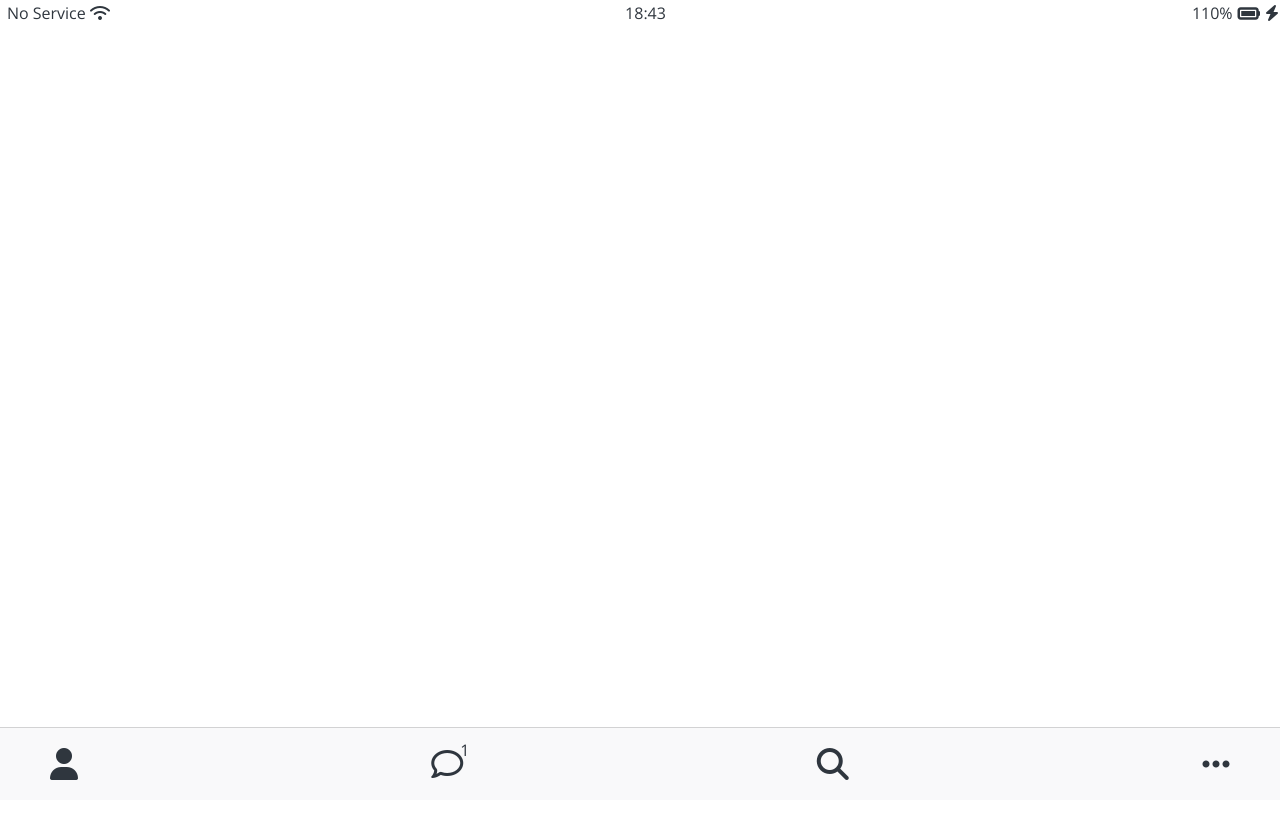
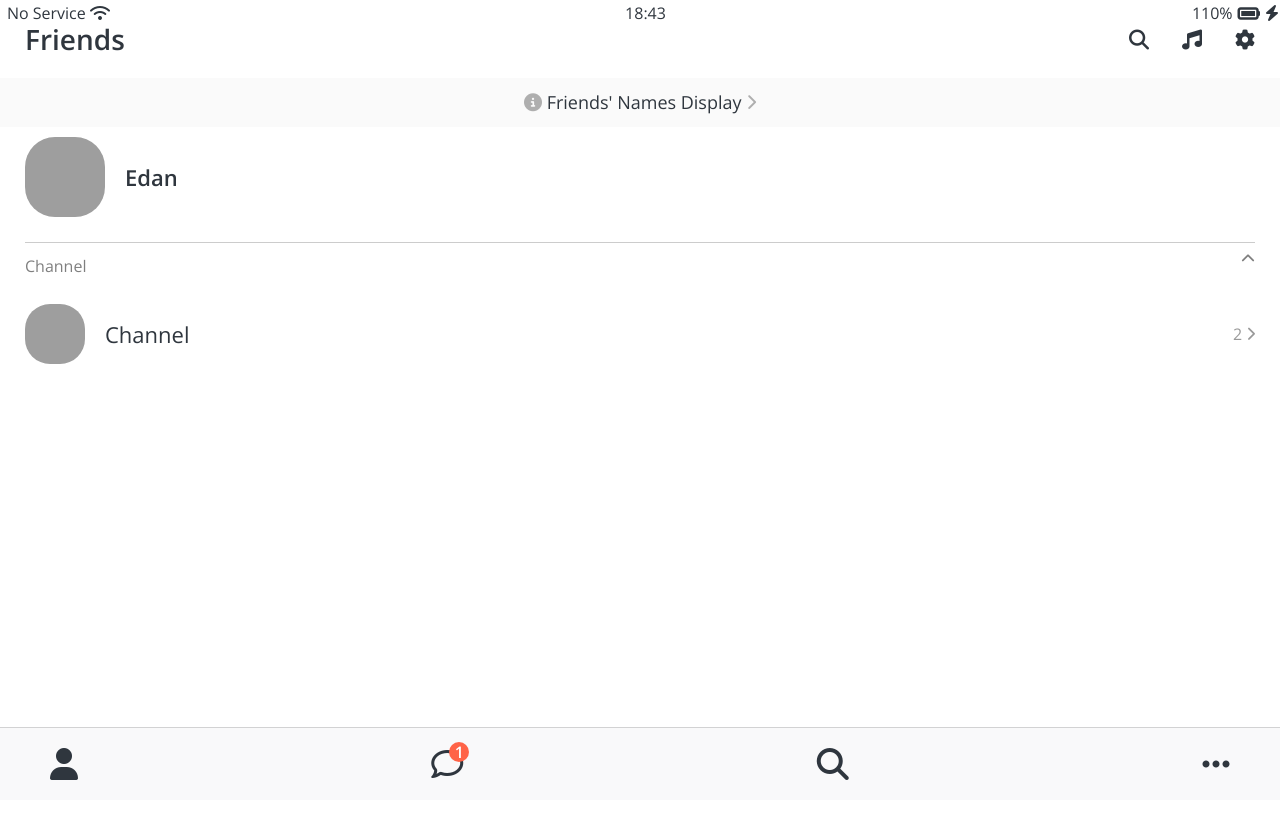
Before and after one commit to Edan98/kokoa-clone-2020, a plain HTML site: page friends.html in a window 1280 px wide. Shown: the top 818 px of the page. Drawn offline with nearby package versions, Linux system fonts and the light colour scheme; grey boxes are pictures that could not be loaded.

Commit message:
Update friends.html

```diff
--- a/friends.html
+++ b/friends.html
@@ -24,7 +24,60 @@
         <i class="fas fa-bolt"></i>
       </div>
     </div>
+    <header class="screen-header">
+      <h1 class="screen-header__title">Friends</h1>
+      <div class="screen-header__icons">
+        <span><i class="fas fa-search fa-lg"></i></span>
+        <span><i class="fas fa-music fa-lg"></i></span>
+        <span><i class="fas fa-cog fa-lg"></i></span>
+      </div>
+    </header>
+    <a id="friends-display-link">
+      <i class="fas fa-info-circle"></i>
+      Friends' Names Display
+      <i class="fas fa-chevron-right fa-sm"></i>
+    </a>
 
+    <main class="friends-screen">
+      <div class="user-component">
+        <div class="user-component__column">
+          <img
+            src="https://pbs.twimg.com/profile_images/57843963/BATMAN3_400x400.png"
+            class="user-component__avatar user-component__avatar--xl"
+          />
+          <div class="user-component__text">
+            <h4 class="user-component__title">Edan</h4>
+            <!-- <h6 class="user-component__subtitle">this text whatever</h6> -->
+          </div>
+        </div>
+        <div class="user-component__column"></div>
+      </div>
+      <div class="friends-screen__channel">
+        <div class="friends-screen__channel-header">
+          <span>Channel</span>
+          <i class="fas fa-chevron-up fa-sm"></i>
+        </div>
+      </div>
+      <div class="user-component">
+        <div class="user-component__column">
+          <img
+            src="https://pbs.twimg.com/profile_images/57843963/BATMAN3_400x400.png"
+            class="user-component__avatar user-component__avatar--sm"
+          />
+          <div class="user-component__text">
+            <h4 class="user-component__title user-component__title--not-bold">Channel</h4>
+            <!-- <h6 class="user-component__subtitle">this text whatever</h6> -->
+          </div>
+        </div>
+        <div class="user-component__column">
+          <div>
+          <span>2</span>
+          <i class="fas fa-chevron-right fa-sm"></i>
+          </div>
+        </div>
+      </div>
+      </div>
+    </main>
     <nav class="nav">
       <ul class="nav__ul">
         <li class="nav__btn">
@@ -33,19 +86,22 @@
           ></a>
         </li>
         <li class="nav__btn">
-          <span class="nav__notification">1</span>
-          <a class="nav__link" href="#"><i class="far fa-comment fa-2x"></i></a>
+          <span class="nav__notification badge">1</span>
+          <a class="nav__link" href="chats.html"><i class="far fa-comment fa-2x"></i></a>
         </li>
         <li class="nav__btn">
-          <a class="nav__link" href="#"><i class="fas fa-search fa-2x"></i></a>
+          <a class="nav__link" href="find.html"><i class="fas fa-search fa-2x"></i></a>
         </li>
         <li class="nav__btn">
-          <a class="nav__link" href="#"
+          <a class="nav__link" href="more.html"
             ><i class="fas fa-ellipsis-h fa-2x"></i
           ></a>
         </li>
       </ul>
     </nav>
+    <div id="splash-screen">
+      <i class="fas fa-comment "></i>
+    </div>
     <script
       src="https://kit.fontawesome.com/6478f529f2.js"
       crossorigin="anonymous"
```
